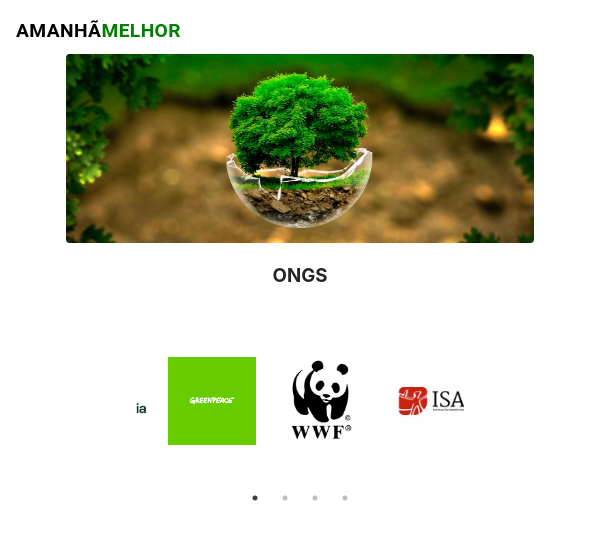
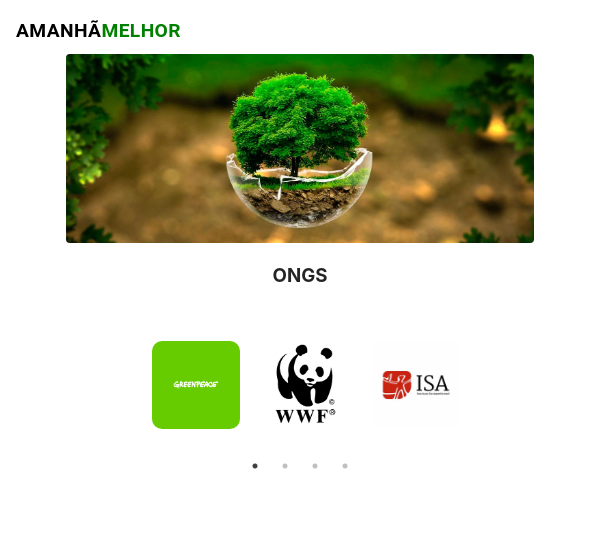
Before and after one commit to JuniorReisx/AmanhaMelhor, a React (Vite) app: page / in a window 600 px wide. Shown: the top 540 px of the page. Built offline with nearby package versions, Linux system fonts and the light colour scheme.

Commit message:
12 commit

```diff
--- a/src/components/Carousel/Carousel.css
+++ b/src/components/Carousel/Carousel.css
@@ -6,39 +6,37 @@
   width: 100%;
   height: auto;
 }
+
 .ImgCarousel {
-  width: 50%;
+  width: 50%; /* Largura padrão */
   height: auto;
   border-radius: 10px;
 }
+
 .carousel {
   padding: 1rem 8rem;
 }
 
-
 /* Media query para telas menores que 600px */
 @media (max-width: 600px) {
   .ImgCarousel {
-    width: 120%; /* Largura de 100% em telas pequenas */
-    padding: 1rem 1rem;
+    width: 100%; /* Ajuste para 100% em telas pequenas */
+    padding: 0; /* Remover padding se necessário */
   }
 }
-
 
 /* Media query para telas entre 600px e 960px */
 @media (min-width: 600px) and (max-width: 960px) {
   .ImgCarousel {
     width: 80%; /* Largura ajustada para tablets */
-    padding: 1rem 1rem;
-
+    padding: 0; /* Remover padding se necessário */
   }
 }
 
 /* Media query para telas maiores que 960px */
 @media (min-width: 960px) {
   .ImgCarousel {
-      width: 70%; /* Largura padrão para desktop */
-    padding: 1rem 1rem;
-
+    width: 70%; /* Largura padrão para desktop */
+    padding: 0; /* Remover padding se necessário */
   }
 }
```
